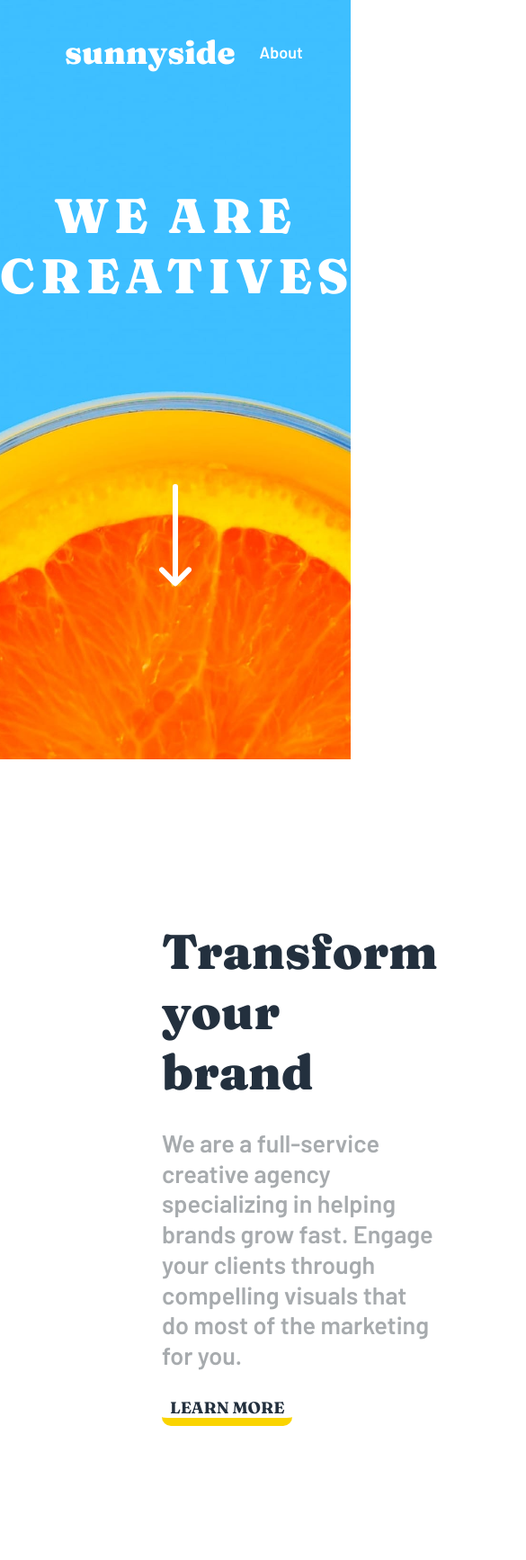
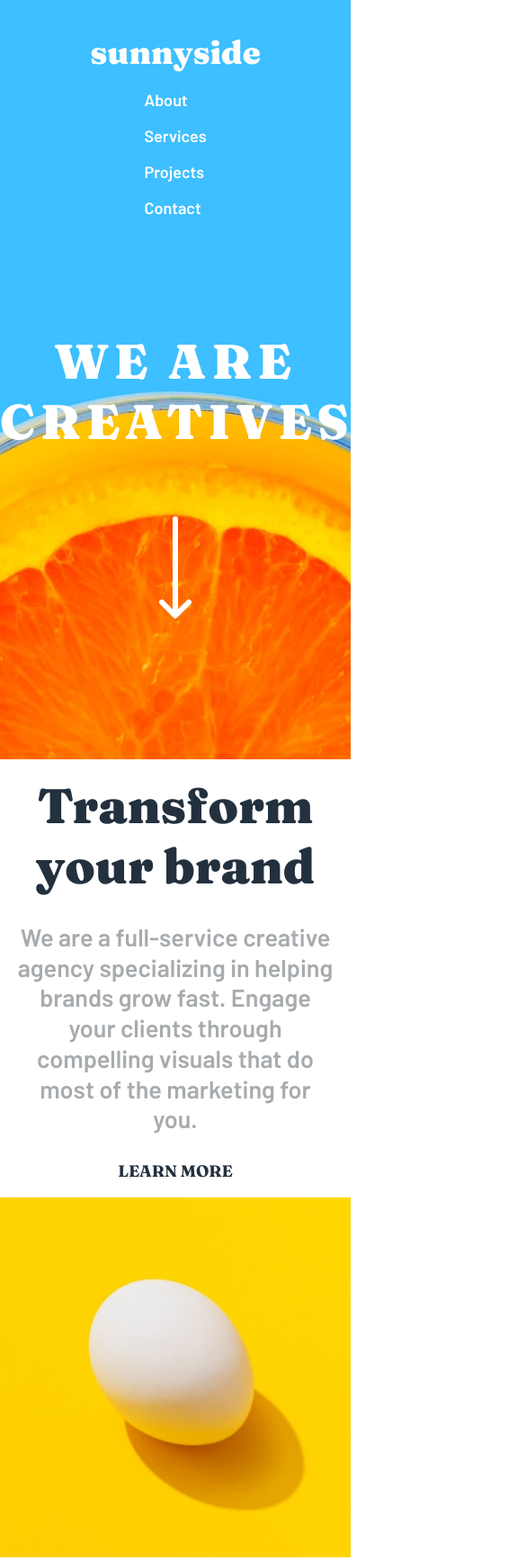
Before and after one commit to neuralcube/sunny, a plain HTML site: page index.html in a window 390 px wide. Shown: the top 1734 px of the page at 90% size, 585 px wide, since content can reach past the window. Drawn offline with Linux system fonts and the light colour scheme.

Commit message:
Implemented Responsive View

```diff
--- a/css/style.css
+++ b/css/style.css
@@ -161,9 +161,23 @@ img {
   text-transform: uppercase;
   font-family: var(--font-secondary);
   color: var(--sunny-desaturated-blue);
+}
+
+.about-item a::after {
+  content: "";
+  width: 130px;
+  display: block;
+  position: relative;
+  left: -12px;
+  bottom: 5px;
   border-bottom: 0.5rem solid var(--sunny-yellow);
   padding-inline: 0.5rem;
   border-radius: 10px;
+  /* visibility: hidden; */
+}
+
+.about-item a:hover::after {
+  visibility: visible;
 }
 
 .about-row:first-of-type .about-item:last-of-type {
@@ -253,7 +267,6 @@ img {
 }
 
 .gallery-item {
-  height: 100%;
   width: 100%;
   background-position: center;
   background-size: cover;
@@ -317,3 +330,60 @@ img {
 .social-list i {
   font-size: 2rem;
 }
+
+@media screen and (max-width: 768px) {
+  .nav-top .wrapper {
+    flex-direction: column;
+  }
+
+  .nav-list {
+    margin-top: 20px;
+  }
+
+  .arrow-down {
+    margin-top: 4rem;
+  }
+
+  .about-row {
+    text-align: center;
+  }
+
+  .about-row .wrapper {
+    flex-direction: column;
+  }
+
+  .about-row:nth-of-type(2) .about-item:first-of-type {
+    order: 2;
+  }
+
+  .testimonial .wrapper {
+    flex-direction: column;
+  }
+
+  .gallery .wrapper {
+    flex-wrap: wrap;
+  }
+
+  .gallery-item {
+    width: 50%;
+    flex-shrink: 0;
+  }
+
+  .about-item a::after {
+    display: none;
+  }
+}
+
+@media screen and (max-width: 500px) {
+  .nav-list {
+    flex-direction: column;
+  }
+
+  .about-text-content {
+    padding: 1rem;
+  }
+
+  .testimonial {
+    padding: 1rem;
+  }
+}
```
